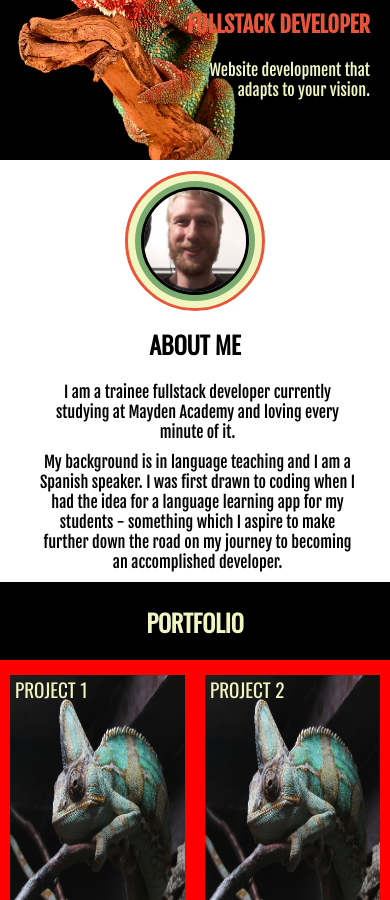
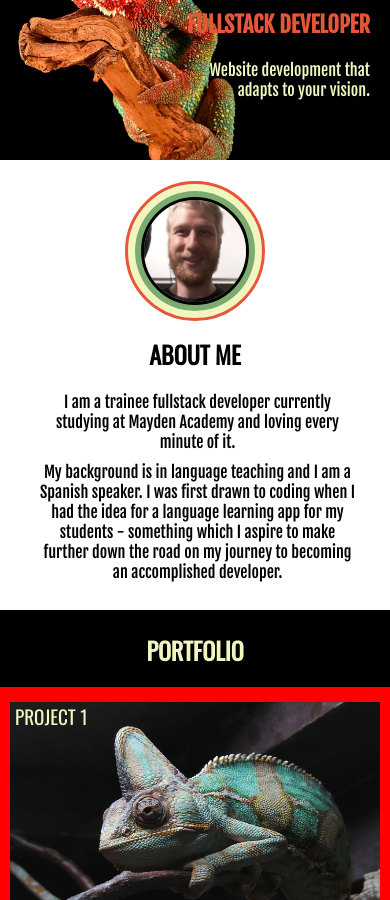
Before and after one commit to paulms1/firstportfolio, a plain HTML site: page index.html in a window 390 px wide. Shown: the part 200-1100 px from the top of the page. Drawn offline with nearby package versions, Linux system fonts and the light colour scheme.

Commit message:
mobile +tablet responsiveness (unstyled)

```diff
--- a/styles.css
+++ b/styles.css
@@ -167,6 +167,8 @@ footer {
 	text-align: center;
 	width: 90%;
 	margin: 0 auto 2% auto;
+	padding-bottom: 10px;
+	padding-top: 10px;
 }
 
 
@@ -364,6 +366,13 @@ a {
 		font-size: 1.5rem;
 	}
 
+	.surround {
+		float: left;
+		width: 50%;
+		height: 250px;
+		background-color: RGB(255,0,0);
+		padding: 10px 10px 10px 10px;
+
 
 }
 
@@ -407,12 +416,7 @@ a {
 	}
 
 
-	.surround {
-		float: left;
-		width: 50%;
-		height: 250px;
-		background-color: RGB(255,0,0);
-		padding: 10px 10px 10px 10px;
+
 
 
 }
@@ -459,4 +463,11 @@ a {
 	}
 
 
+	.surround {
+		float: left;
+		width: 100%;
+		height: 250px;
+		background-color: RGB(255,0,0);
+		padding: 10px 10px 10px 10px;
+
 }
```
